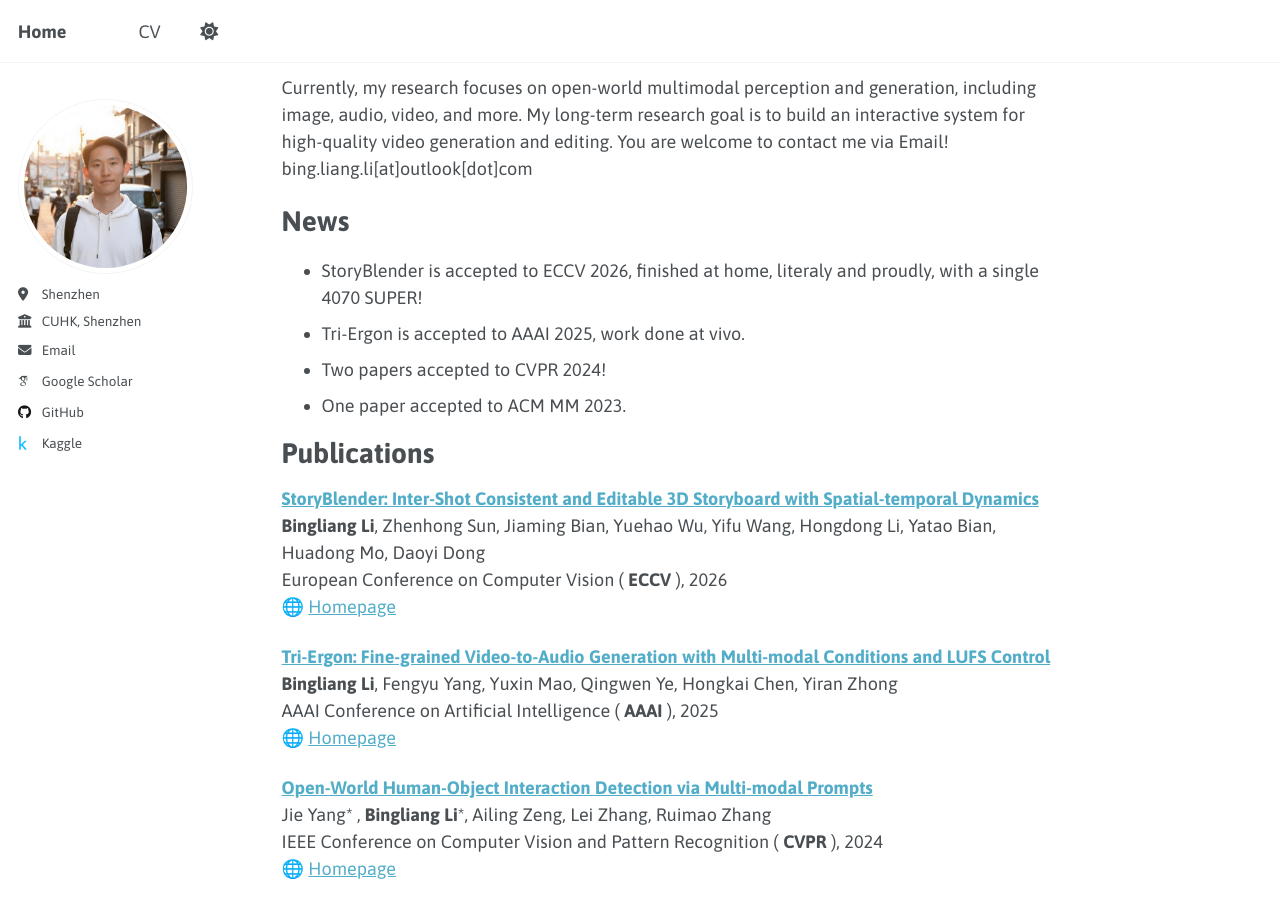
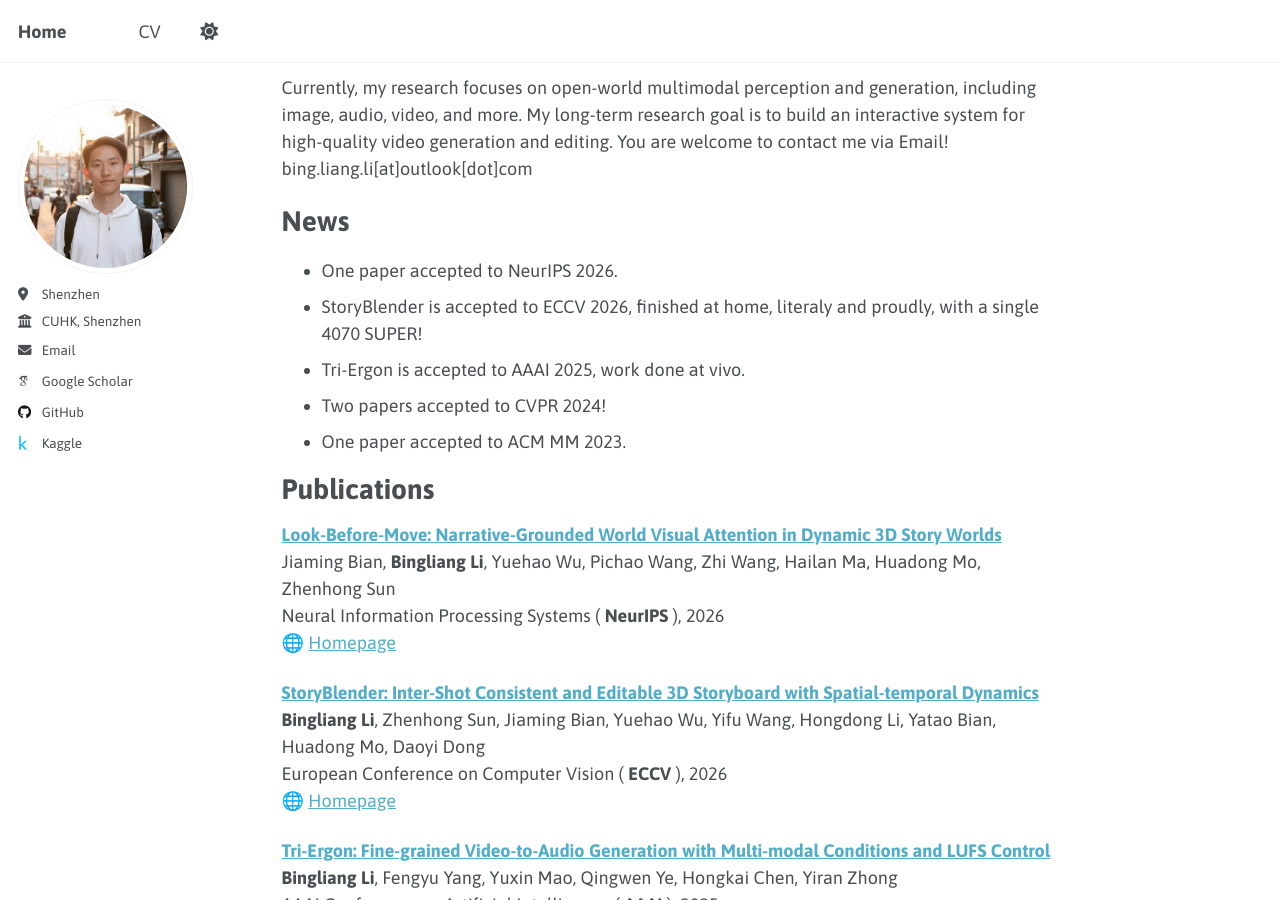
Before and after one commit to BingliangLi/bingliangli.github.io, a Jekyll site: the page built from _pages/about.md, in a window 1280 px wide and 900 px high, scrolled down 253 px. Built offline with Jekyll 4.4.1, drawn with Linux system fonts in a browser that asks for light colours; some web fonts are replaced.

Commit message:
Add Look-Before-Move paper and NeurIPS 2026 news.
Co-authored-by: Cursor <cursoragent@cursor.com>

```diff
--- a/_pages/about.md
+++ b/_pages/about.md
@@ -29,12 +29,18 @@ Currently, my research focuses on open-world multimodal perception and generatio
 
 # News
 
+- One paper accepted to NeurIPS 2026.
 - StoryBlender is accepted to ECCV 2026, finished at home, literaly and proudly, with a single 4070 SUPER!
 - Tri-Ergon is accepted to AAAI 2025, work done at vivo.
 - Two papers accepted to CVPR 2024!
 - One paper accepted to ACM MM 2023.
 
 # Publications
+
+[**Look-Before-Move: Narrative-Grounded World Visual Attention in Dynamic 3D Story Worlds**](https://arxiv.org/abs/2606.26964)<br />
+Jiaming Bian, **Bingliang Li**, Yuehao Wu, Pichao Wang, Zhi Wang, Hailan Ma, Huadong Mo, Zhenhong Sun<br />
+Neural Information Processing Systems ( **NeurIPS** ), 2026<br />
+🌐 [Homepage](https://engineeringai-lab.github.io/Look-Before-Move/)
 
 [**StoryBlender: Inter-Shot Consistent and Editable 3D Storyboard with Spatial-temporal Dynamics**](https://arxiv.org/abs/2604.03315)<br />
 **Bingliang Li**, Zhenhong Sun, Jiaming Bian, Yuehao Wu, Yifu Wang, Hongdong Li, Yatao Bian, Huadong Mo, Daoyi Dong<br />
```
